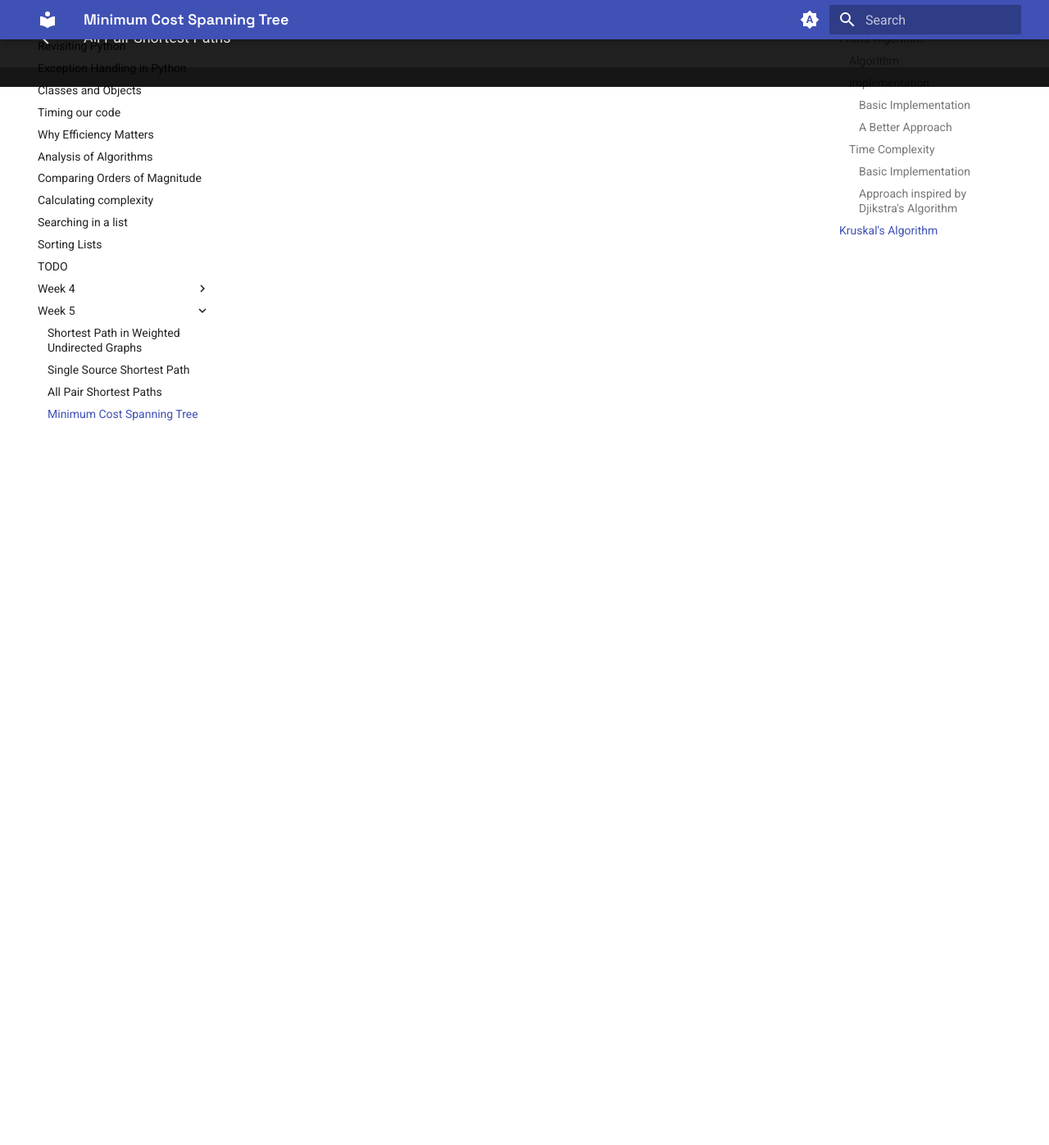
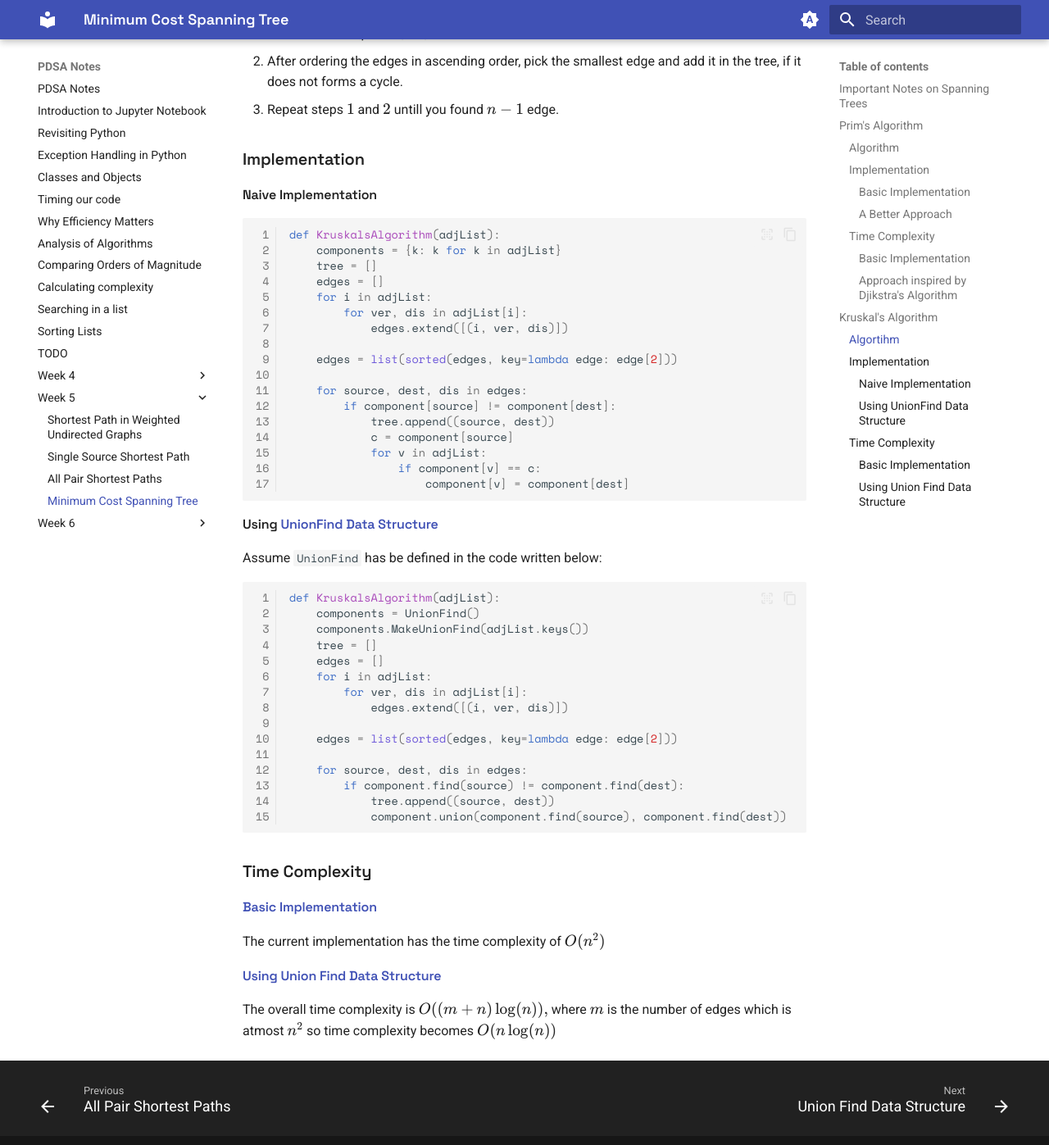
Before and after one commit to harshshah-codes/PDSA-Notes, an MkDocs documentation site: the page built from docs/Week-5/04 Minimum Cost Spanning Tree.md, in a window 1280 px wide and 1400 px high, scrolled down 3128 px. Shown: the top 1397 px of the window at 82% size. Built offline with MkDocs 1.6.1 and Material for MkDocs 9.7.7, drawn with Linux system fonts in a browser that asks for light colours.

Commit message:
Complete Union Find and Kruskal's Algorithm

````diff
--- a/docs/Week-5/04 Minimum Cost Spanning Tree.md
+++ b/docs/Week-5/04 Minimum Cost Spanning Tree.md
@@ -118,3 +118,58 @@ The [second approach](#a-better-approach) is inspired by the [Djikstra's Algorit
 This implementation has the time complexity of $O(n^2)$ similar to that of **Djikstra's Algorithm**
 
 ## Kruskal's Algorithm
+### Algortihm
+1. Consider $n$ component, i.e., $n$ vertices.
+2. After ordering the edges in ascending order, pick the smallest edge and add it in the tree, if it does not forms a cycle.
+3. Repeat steps $1$ and $2$ untill you found $n-1$ edge.
+
+### Implementation
+#### Naive Implementation
+```python linenums="1"
+def KruskalsAlgorithm(adjList):
+    components = {k: k for k in adjList}
+    tree = []
+    edges = []
+    for i in adjList:
+        for ver, dis in adjList[i]:
+            edges.extend([(i, ver, dis)])
+
+    edges = list(sorted(edges, key=lambda edge: edge[2]))
+
+    for source, dest, dis in edges:
+        if component[source] != component[dest]:
+            tree.append((source, dest))
+            c = component[source]
+            for v in adjList:
+                if component[v] == c:
+                    component[v] = component[dest]
+```
+
+#### Using [UnionFind Data Structure](../Week-6/01%20Union%20Find%20Data%20Structure.md)
+Assume `UnionFind` has be defined in the code written below:
+
+```python linenums="1"
+def KruskalsAlgorithm(adjList):
+    components = UnionFind()
+    components.MakeUnionFind(adjList.keys())
+    tree = []
+    edges = []
+    for i in adjList:
+        for ver, dis in adjList[i]:
+            edges.extend([(i, ver, dis)])
+
+    edges = list(sorted(edges, key=lambda edge: edge[2]))
+
+    for source, dest, dis in edges:
+        if component.find(source) != component.find(dest):
+            tree.append((source, dest))
+            component.union(component.find(source), component.find(dest))
+```
+
+
+### Time Complexity
+#### [Basic Implementation](#naive-implementation)
+The current implementation has the time complexity of $O(n^2)$
+
+#### [Using Union Find Data Structure](#using-unionfind-data-structure)
+The overall time complexity is $O((m+n)\log(n)), $ where $m$ is the number of edges which is atmost $n^2$ so time complexity becomes $O(n \log (n))$
--- /dev/null
+++ b/docs/Week-6/01 Union Find Data Structure.md
@@ -0,0 +1,93 @@
+# Union Find Data Structure
+
+The Union Find data structure has mainly 3 operations:
+- MakeUnionFind($S$) - set up singleton components $s, s\in S$
+- find($s$) - find the component that contains element $s$
+- union($s,s'$) - merge two components $s$ and $s'$
+
+## Basic Setup (or Notations)
+Let us consider a set $S$ partitioned into the components $\{c_1,c_2,...c_j\}$ with only a single element $s\in S,$ i.e., each $s$ belongs to a single component
+
+## Implementation
+### Naive Implementation
+- Let us assume $S=\{0,1,2,...,n-1\}$
+- Create a dictionary `component`
+
+- Now for the function `MakeUnionFind(S)` - Set `component[i] = i` for each $i\in S$
+
+- For the function `find(i)` - return `component[i]`
+- And for the function `union(i, j)` - set all the $s$ from the component $i$ to $j$
+
+```python linenums="1"
+class UnionFind:
+    def __init__(self):
+        self.component = {}
+
+    def MakeUnionFind(self, S):
+        self.component = {i: i for i in S}
+        self.n = len(S)
+
+    def find(self, i):
+        return self.component[i]
+
+    def union(self, i, j):
+        c_old = self.components[i]
+        c_new = self.components[j]
+        for k in range(self.n):
+            if component[k] == c_old:
+                component[k] = c_new
+
+```
+
+### A better Implementation
+As we saw above, the `union` function was inefficient.
+
+So to improve that, we could create two more dictionaries `members` and `sizes`, where `members[c] = list of all members of the component c` and `sizes[c] = len(members[c])`
+
+```python linenums="1"
+class UnionFind:
+    def __init__(self):
+        self.component = {}
+        self.members = {}
+        self.sizes = {}
+
+    def MakeUnionFind(self, S):
+        for i in S:
+            self.component[i] = i
+            self.members[i] = [i]
+            self.size[i] = 1
+        self.n = len(S)
+
+    def find(self, i):
+        return self.component[i]
+
+    def union(self, i, j):
+        c_old = components[i]
+        c_new = components[j]
+
+        if self.size[c_old] > self.size[c_new]:
+            return union(self, j, i)
+
+        for k in members[i]:
+            self.components[k] = c_new
+            self.members[j].append(k)
+            self.size[c_new] += 1
+
+        self.members[i] = []
+        self.size[c_old] = 0
+
+```
+
+## Time Complexity
+### [Basic Implementation](#naive-implementation)
+The time complexity of the funtions are:
+-  `MakeUnionFind` - $O(n)$
+- `find(i)` - $O(1)$
+- `union(i,j)` - $O(n)$
+
+### [A Better Implementation](#a-better-implementation)
+The time complexity of the funtions are:
+-  `MakeUnionFind` - $O(n)$
+- `find(i)` - $O(1)$
+- `union(i,j)` - $O(\text{size(Smaller Set)})$
+- Average Cost of $m$ `union` operations - $O(m\log m)$
````
